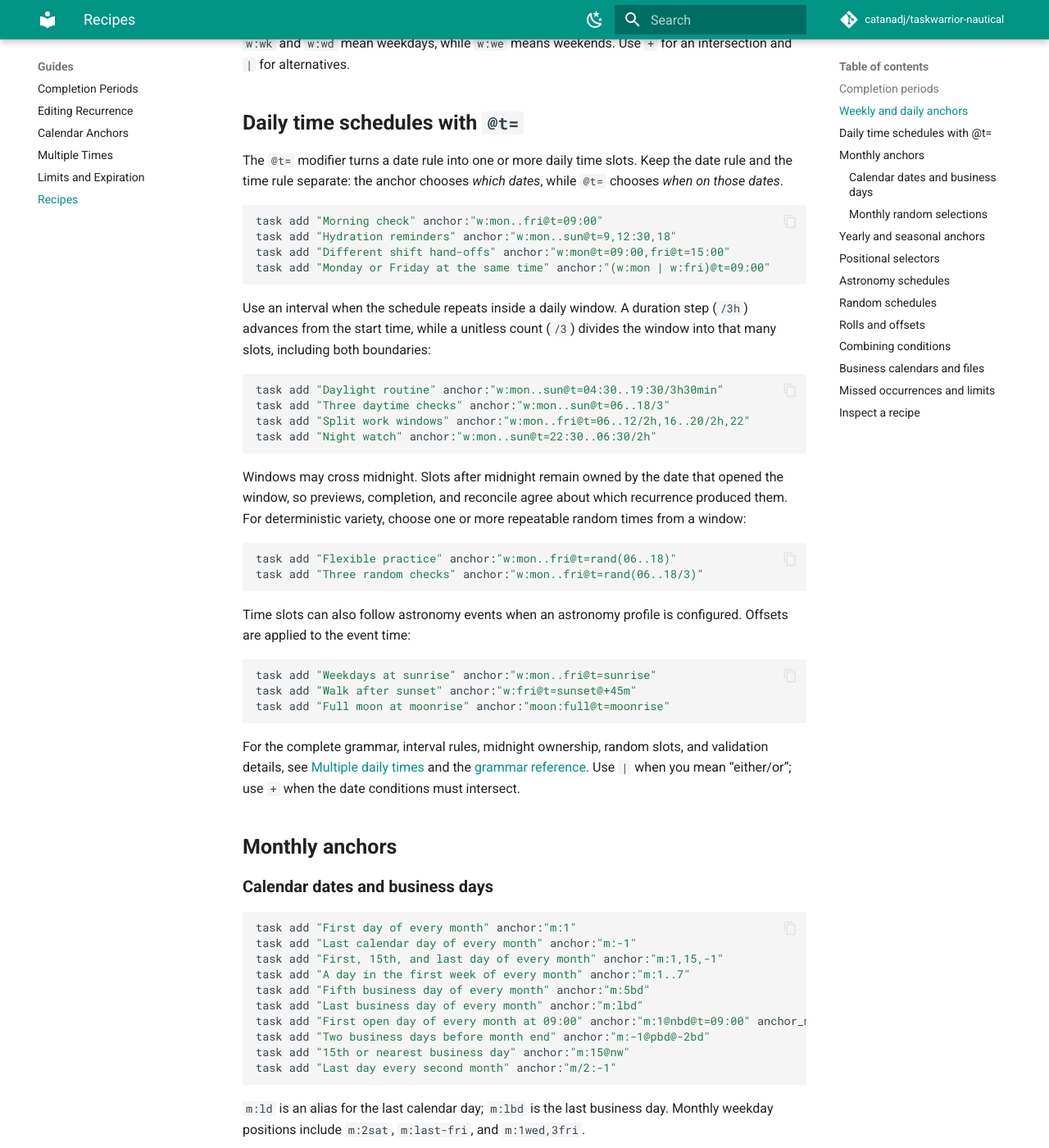
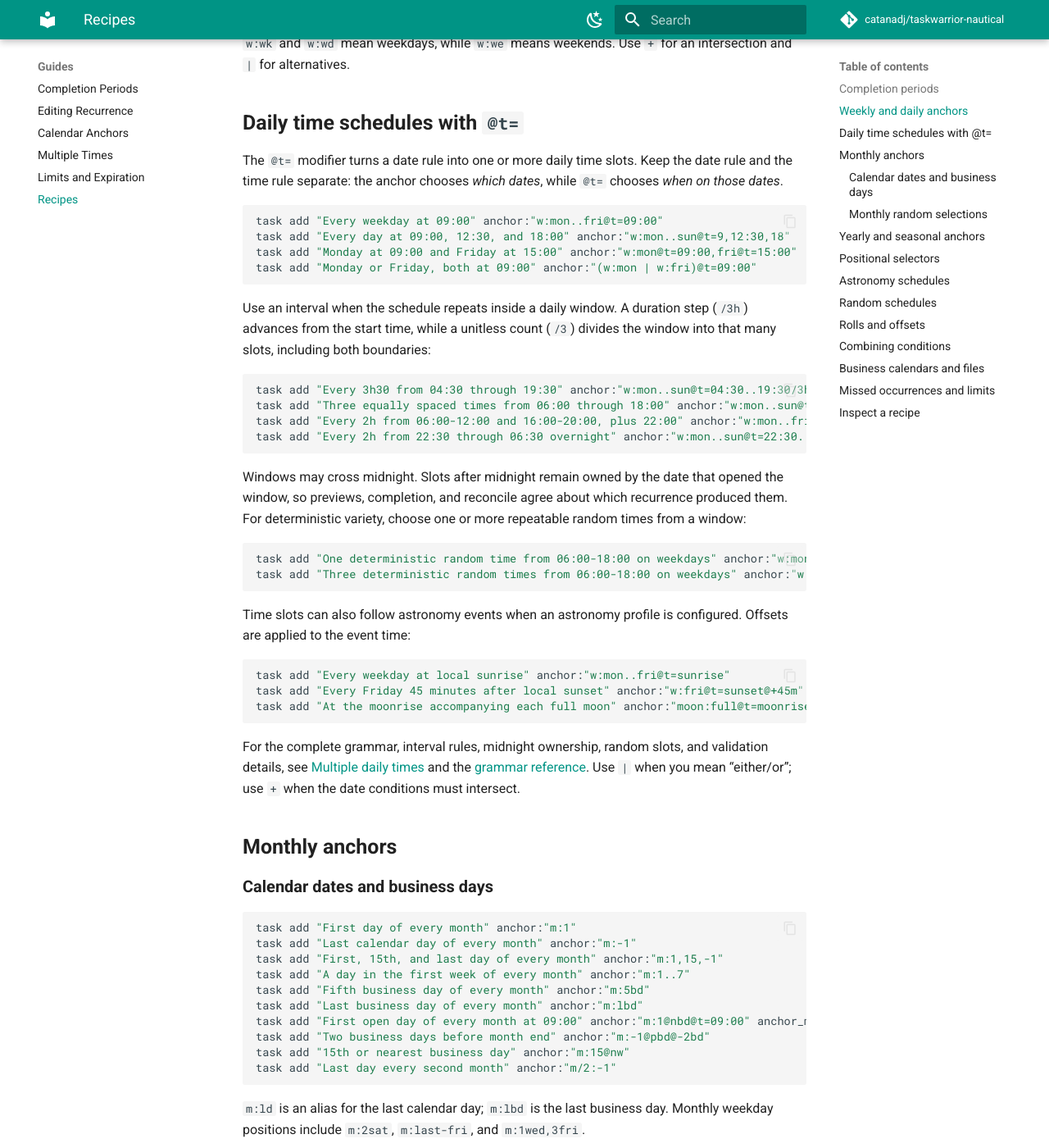
Before and after one commit to catanadj/taskwarrior-nautical, an MkDocs documentation site: the page built from docs/guides/recipes.md, in a window 1280 px wide and 1400 px high, scrolled down 981 px. Shown: the whole window at 82% size. Built offline with MkDocs 1.6.1 and Material for MkDocs 9.7.7, drawn with Linux system fonts in a browser that asks for light colours; comment, search, counter and statistics services are not loaded.

Commit message:
Clarify @t modifier gallery examples

````diff
--- a/docs/guides/recipes.md
+++ b/docs/guides/recipes.md
@@ -50,10 +50,10 @@ the date rule and the time rule separate: the anchor chooses *which dates*,
 while `@t=` chooses *when on those dates*.
 
 ```bash
-task add "Morning check" anchor:"w:mon..fri@t=09:00"
-task add "Hydration reminders" anchor:"w:mon..sun@t=9,12:30,18"
-task add "Different shift hand-offs" anchor:"w:mon@t=09:00,fri@t=15:00"
-task add "Monday or Friday at the same time" anchor:"(w:mon | w:fri)@t=09:00"
+task add "Every weekday at 09:00" anchor:"w:mon..fri@t=09:00"
+task add "Every day at 09:00, 12:30, and 18:00" anchor:"w:mon..sun@t=9,12:30,18"
+task add "Monday at 09:00 and Friday at 15:00" anchor:"w:mon@t=09:00,fri@t=15:00"
+task add "Monday or Friday, both at 09:00" anchor:"(w:mon | w:fri)@t=09:00"
 ```
 
 Use an interval when the schedule repeats inside a daily window. A duration
@@ -61,10 +61,10 @@ step (`/3h`) advances from the start time, while a unitless count (`/3`)
 divides the window into that many slots, including both boundaries:
 
 ```bash
-task add "Daylight routine" anchor:"w:mon..sun@t=04:30..19:30/3h30min"
-task add "Three daytime checks" anchor:"w:mon..sun@t=06..18/3"
-task add "Split work windows" anchor:"w:mon..fri@t=06..12/2h,16..20/2h,22"
-task add "Night watch" anchor:"w:mon..sun@t=22:30..06:30/2h"
+task add "Every 3h30 from 04:30 through 19:30" anchor:"w:mon..sun@t=04:30..19:30/3h30min"
+task add "Three equally spaced times from 06:00 through 18:00" anchor:"w:mon..sun@t=06..18/3"
+task add "Every 2h from 06:00-12:00 and 16:00-20:00, plus 22:00" anchor:"w:mon..fri@t=06..12/2h,16..20/2h,22"
+task add "Every 2h from 22:30 through 06:30 overnight" anchor:"w:mon..sun@t=22:30..06:30/2h"
 ```
 
 Windows may cross midnight. Slots after midnight remain owned by the date
@@ -73,17 +73,17 @@ which recurrence produced them. For deterministic variety, choose one or
 more repeatable random times from a window:
 
 ```bash
-task add "Flexible practice" anchor:"w:mon..fri@t=rand(06..18)"
-task add "Three random checks" anchor:"w:mon..fri@t=rand(06..18/3)"
+task add "One deterministic random time from 06:00-18:00 on weekdays" anchor:"w:mon..fri@t=rand(06..18)"
+task add "Three deterministic random times from 06:00-18:00 on weekdays" anchor:"w:mon..fri@t=rand(06..18/3)"
 ```
 
 Time slots can also follow astronomy events when an astronomy profile is
 configured. Offsets are applied to the event time:
 
 ```bash
-task add "Weekdays at sunrise" anchor:"w:mon..fri@t=sunrise"
-task add "Walk after sunset" anchor:"w:fri@t=sunset@+45m"
-task add "Full moon at moonrise" anchor:"moon:full@t=moonrise"
+task add "Every weekday at local sunrise" anchor:"w:mon..fri@t=sunrise"
+task add "Every Friday 45 minutes after local sunset" anchor:"w:fri@t=sunset@+45m"
+task add "At the moonrise accompanying each full moon" anchor:"moon:full@t=moonrise"
 ```
 
 For the complete grammar, interval rules, midnight ownership, random slots,
````
